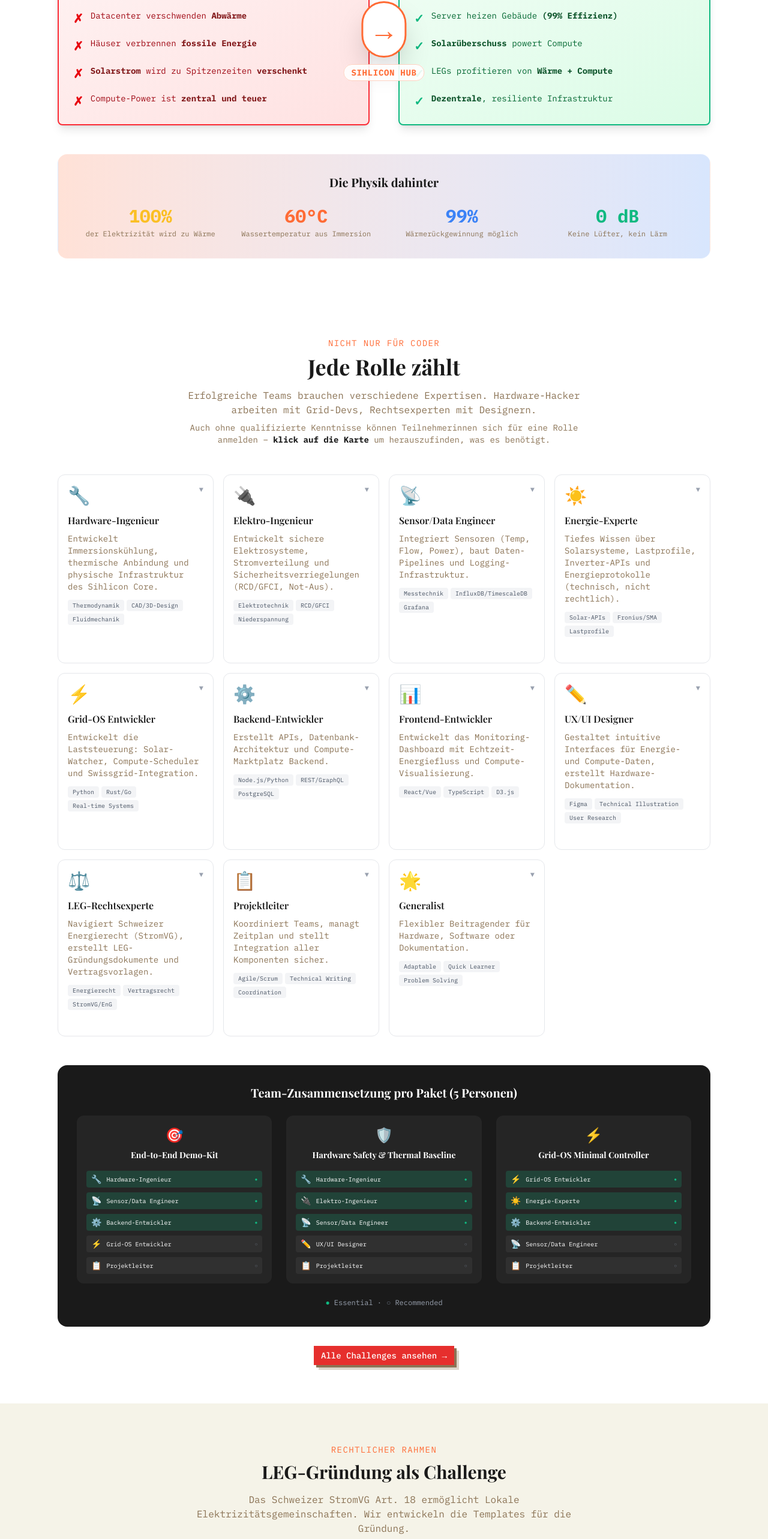
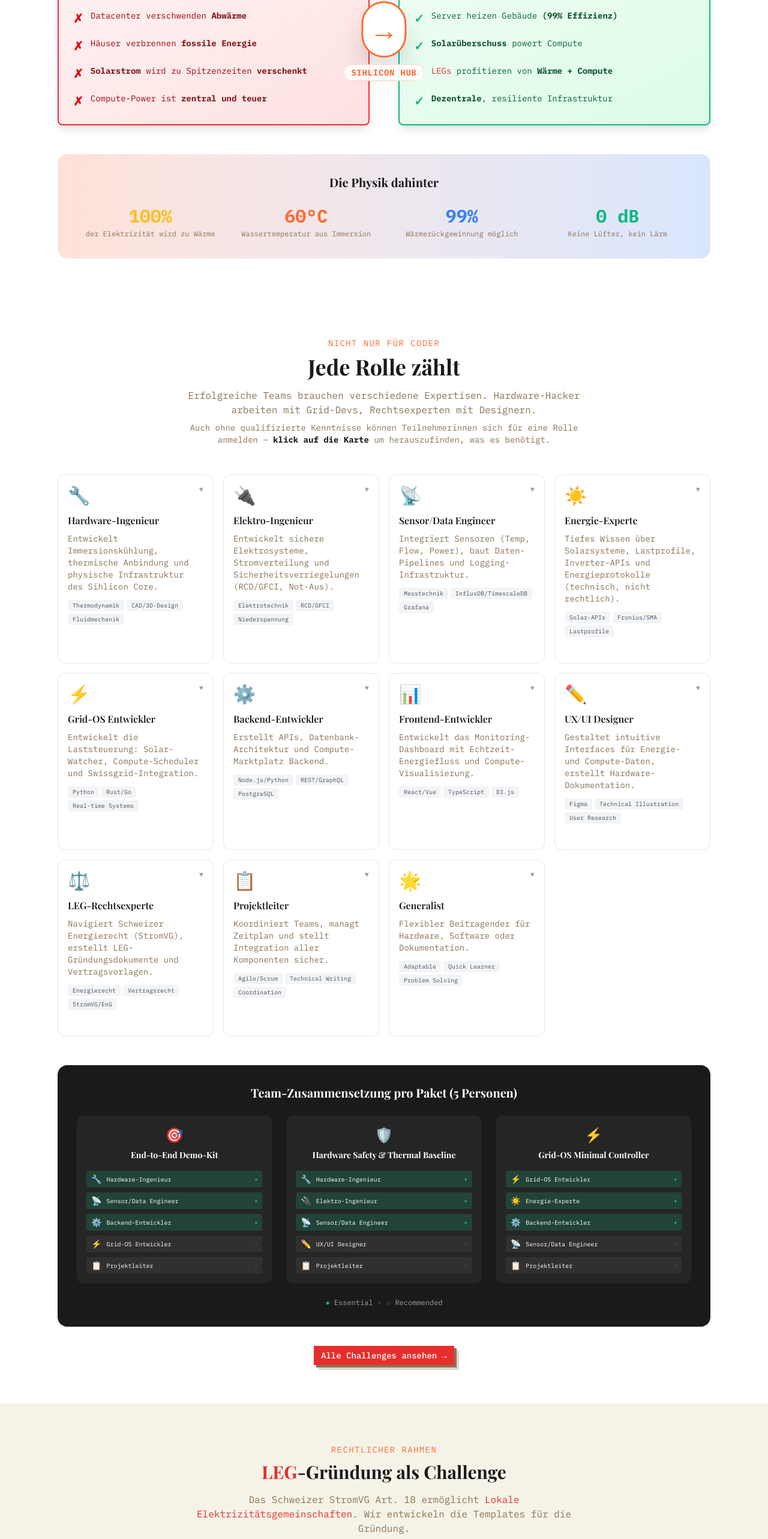
Before and after one commit to wgusta/sihlhack, a Next.js app: page /about in a window 1280 px wide. Shown: the part 891-3457 px from the top of the page at 60% size. Built offline with nearby package versions, Linux system fonts and the light colour scheme.

Commit message:
Link all LEG mentions to /leg

```diff
--- a/app/about/page.tsx
+++ b/app/about/page.tsx
@@ -143,7 +143,9 @@ export default function AboutPage() {
                       </li>
                       <li className="flex items-start gap-3 text-green-800">
                         <span className="text-grid-green mt-0.5 text-xl font-bold">✓</span>
-                        <span className="leading-relaxed">LEGs profitieren von <strong className="text-green-900">Wärme + Compute</strong></span>
+                        <span className="leading-relaxed">
+                          <a href="/leg" className="text-sihl-red hover:underline">LEGs</a> profitieren von <strong className="text-green-900">Wärme + Compute</strong>
+                        </span>
                       </li>
                       <li className="flex items-start gap-3 text-green-800">
                         <span className="text-grid-green mt-0.5 text-xl font-bold">✓</span>
@@ -355,10 +357,10 @@ export default function AboutPage() {
                 Rechtlicher Rahmen
               </span>
               <h2 className="font-display text-3xl font-bold text-brand-black mt-2">
-                LEG-Gründung als Challenge
+                <a href="/leg" className="text-sihl-red hover:underline">LEG</a>-Gründung als Challenge
               </h2>
               <p className="mt-4 text-historic-sepia font-mono max-w-2xl mx-auto">
-                Das Schweizer StromVG Art. 18 ermöglicht Lokale Elektrizitätsgemeinschaften.
+                Das Schweizer StromVG Art. 18 ermöglicht <a href="/leg" className="text-sihl-red hover:underline">Lokale Elektrizitätsgemeinschaften</a>.
                 Wir entwickeln die Templates für die Gründung.
               </p>
             </div>
@@ -367,7 +369,7 @@ export default function AboutPage() {
               <Card>
                 <CardHeader>
                   <CardTitle className="text-lg text-brand-black flex items-center gap-2">
-                    <span>⚖️</span> Was eine LEG ist
+                    <span>⚖️</span> Was eine <a href="/leg" className="text-sihl-red hover:underline">LEG</a> ist
                   </CardTitle>
                 </CardHeader>
                 <CardContent>
@@ -414,7 +416,7 @@ export default function AboutPage() {
                     </li>
                     <li className="flex items-start gap-2">
                       <span className="text-thermal-orange">→</span>
-                      <span>FAQ für zukünftige LEG-Gründer</span>
+                      <span>FAQ für zukünftige <a href="/leg" className="text-sihl-red hover:underline">LEG</a>-Gründer</span>
                     </li>
                   </ul>
                 </CardContent>
@@ -423,11 +425,11 @@ export default function AboutPage() {
 
             <div className="bg-brand-black rounded-2xl p-8">
               <h3 className="font-display text-xl font-bold text-white mb-4">
-                Warum LEG + Compute?
+                Warum <a href="/leg" className="text-thermal-orange hover:underline">LEG</a> + Compute?
               </h3>
               <div className="space-y-3 font-mono text-sm text-gray-300">
                 <p>
-                  <strong className="text-white">Doppelte Monetarisierung:</strong> Die LEG verkauft nicht nur Strom, sondern auch Compute-Zeit und Wärme. Drei Revenue-Streams statt einem.
+                  <strong className="text-white">Doppelte Monetarisierung:</strong> Die <a href="/leg" className="text-thermal-orange hover:underline">LEG</a> verkauft nicht nur Strom, sondern auch Compute-Zeit und Wärme. Drei Revenue-Streams statt einem.
                 </p>
                 <p>
                   <strong className="text-white">Netzstabilität:</strong> Server können bei Überproduktion hochfahren und bei Engpässen drosseln. Perfekt für SDL-Integration mit Swissgrid.
@@ -494,7 +496,7 @@ export default function AboutPage() {
                 </CardHeader>
                 <CardContent>
                   <ul className="space-y-2 text-sm font-mono text-historic-sepia">
-                    <li>• LEG-Gründungsvorlagen</li>
+                    <li>• <a href="/leg" className="text-sihl-red hover:underline">LEG</a>-Gründungsvorlagen</li>
                     <li>• Thermische Berechnungen</li>
                     <li>• API-Dokumentation</li>
                     <li>• Troubleshooting Guides</li>
@@ -575,7 +577,7 @@ export default function AboutPage() {
                     </li>
                     <li className="flex items-start gap-2">
                       <span className="text-grid-green mt-1">✓</span>
-                      <span><strong className="text-white">Commercial Use:</strong> LEGs dürfen damit kommerziell arbeiten</span>
+                      <span><strong className="text-white">Commercial Use:</strong> <a href="/leg" className="text-thermal-orange hover:underline">LEGs</a> dürfen damit kommerziell arbeiten</span>
                     </li>
                     <li className="flex items-start gap-2">
                       <span className="text-grid-green mt-1">✓</span>
@@ -652,7 +654,7 @@ export default function AboutPage() {
                   </div>
                   <div className="space-y-2">
                     <p className="text-grid-green font-semibold">✓ Community profitiert</p>
-                    <p className="text-gray-300 text-xs">Andere LEGs können deine Lösung nachbauen.</p>
+                    <p className="text-gray-300 text-xs">Andere <a href="/leg" className="text-thermal-orange hover:underline">LEGs</a> können deine Lösung nachbauen.</p>
                   </div>
                 </div>
               </div>
@@ -687,7 +689,12 @@ export default function AboutPage() {
                 },
                 {
                   q: 'Was passiert mit dem Prototyp nach dem Hackathon?',
-                  a: 'Nach dem Event gibt es mehrere Wege: (1) Follow-up Hackathon für 1:1 Prototypen, (2) Association & Open Source Governance, (3) LEG DIY-Bauanleitungen, (4) Unternehmen können als zertifizierte Partner Service anbieten. Alle Wege bleiben Open Source und community-getrieben.',
+                  a: (
+                    <>
+                      Nach dem Event gibt es mehrere Wege: (1) Follow-up Hackathon für 1:1 Prototypen, (2) Association & Open Source Governance, (3){' '}
+                      <a href="/leg" className="text-sihl-red hover:underline">LEG</a> DIY-Bauanleitungen, (4) Unternehmen können als zertifizierte Partner Service anbieten. Alle Wege bleiben Open Source und community-getrieben.
+                    </>
+                  ),
                 },
                 {
                   q: 'Wer stellt die Hardware?',
@@ -698,8 +705,16 @@ export default function AboutPage() {
                   a: 'CHF 150 pro Person. Der gesamte Überschuss nach Betriebskosten wird als Preisgeld (35/35/20/10 pro Paket) ausgeschüttet. Vollständige Rückerstattung bei Absage.',
                 },
                 {
-                  q: 'Was ist eine LEG?',
-                  a: 'Eine Lokale Elektrizitätsgemeinschaft ist ein rechtlicher Zusammenschluss nach StromVG Art. 18. Ähnlich wie ein ZEV, aber kann das öffentliche Netz nutzen.',
+                  q: (
+                    <>
+                      Was ist eine <a href="/leg" className="text-sihl-red hover:underline">LEG</a>?
+                    </>
+                  ),
+                  a: (
+                    <>
+                      Eine <a href="/leg" className="text-sihl-red hover:underline">Lokale Elektrizitätsgemeinschaft</a> ist ein rechtlicher Zusammenschluss nach StromVG Art. 18. Ähnlich wie ein ZEV, aber kann das öffentliche Netz nutzen.
+                    </>
+                  ),
                 },
                 {
                   q: 'Muss ich beim Hackathon übernachten?',
@@ -707,7 +722,11 @@ export default function AboutPage() {
                 },
                 {
                   q: 'Was passiert, wenn mein Code später in einem kommerziellen Produkt verwendet wird?',
-                  a: 'Apache 2.0 erlaubt kommerzielle Nutzung – das ist gewollt. LEGs dürfen (und sollen) damit Geld verdienen. Du behältst aber alle Rechte an deinem Original-Code und kannst ihn auch selbst kommerziell nutzen.',
+                  a: (
+                    <>
+                      Apache 2.0 erlaubt kommerzielle Nutzung – das ist gewollt. <a href="/leg" className="text-sihl-red hover:underline">LEGs</a> dürfen (und sollen) damit Geld verdienen. Du behältst aber alle Rechte an deinem Original-Code und kannst ihn auch selbst kommerziell nutzen.
+                    </>
+                  ),
                 },
                 {
                   q: 'Hafte ich, wenn mein Code einen Fehler hat und etwas kaputt geht?',
--- a/app/team/page.tsx
+++ b/app/team/page.tsx
@@ -118,7 +118,8 @@ export default function TeamPage() {
                   Echte Hardware
                 </h3>
                 <p className="font-mono text-sm text-historic-sepia">
-                  Wir bauen keine Demos. Der beste Prototyp wird in einer echten LEG deployed.
+                  Wir bauen keine Demos. Der beste Prototyp wird in einer echten{' '}
+                  <a href="/leg" className="text-sihl-red hover:underline">LEG</a> deployed.
                   Infrastruktur, die tatsächlich läuft.
                 </p>
               </div>
--- a/components/landing/DynamicFundingSection.tsx
+++ b/components/landing/DynamicFundingSection.tsx
@@ -54,7 +54,7 @@ export function DynamicFundingSection() {
             <ul className="space-y-4">
               {[
                 { icon: '🔧', text: 'Echte Hardware zum Anfassen' },
-                { icon: '🏠', text: 'Echter Deployment-Standort (LEG)' },
+                { icon: '🏠', text: <>Echter Deployment-Standort (<a href="/leg" className="text-sihl-red hover:underline">LEG</a>)</> },
                 { icon: '📖', text: '100% Open Source, du behältst alles' },
                 { icon: '🚀', text: 'Prototyp läuft nach dem Hackathon weiter' },
               ].map((item, i) => (
@@ -114,8 +114,8 @@ export function DynamicFundingSection() {
               <div className="inline-flex items-center gap-2 px-4 py-2 bg-grid-green/10 rounded-full">
                 <span className="text-grid-green">✓</span>
                 <span className="font-mono text-sm text-historic-sepia">
-                  <strong>Danach:</strong> Der beste Prototyp wird in einer echten LEG deployed
-                </span>
+                  <strong>Danach:</strong> Der beste Prototyp wird in einer echten <a href="/leg" className="text-sihl-red hover:underline">LEG</a> deployed
+              </span>
               </div>
             </div>
           </div>
--- a/components/landing/EnergyTrilemmaSection.tsx
+++ b/components/landing/EnergyTrilemmaSection.tsx
@@ -39,10 +39,10 @@ export function EnergyTrilemmaSection() {
             Das Energie-Trilemma
           </span>
           <h2 className="font-display text-4xl sm:text-5xl font-bold text-brand-black mt-4">
-            LEGs und die drei Ziele
+            <a href="/leg" className="text-sihl-red hover:underline">LEGs</a> und die drei Ziele
           </h2>
           <p className="mt-4 text-lg text-historic-sepia font-mono max-w-2xl mx-auto">
-            Lokale Elektrizitätsgemeinschaften (LEGs) stehen vor einem fundamentalen Zielkonflikt.
+            <a href="/leg" className="text-sihl-red hover:underline">Lokale Elektrizitätsgemeinschaften (LEGs)</a> stehen vor einem fundamentalen Zielkonflikt.
             Der Sihlicon Hub löst ihn.
           </p>
         </div>
@@ -51,16 +51,19 @@ export function EnergyTrilemmaSection() {
         <div className="max-w-4xl mx-auto mb-16">
           <div className="bg-off-white rounded-2xl p-8 border border-gray-200">
             <h3 className="font-display text-2xl font-bold text-brand-black mb-4">
-              Was ist eine LEG?
+              Was ist eine <a href="/leg" className="text-sihl-red hover:underline">LEG</a>?
             </h3>
             <div className="space-y-4 font-mono text-sm text-historic-sepia">
               <p>
-                Eine <strong className="text-brand-black">Lokale Elektrizitätsgemeinschaft (LEG)</strong> nach
-                StromVG Art. 18 ist ein Zusammenschluss von Produzenten und Konsumenten, die lokal Energie
+                Eine{' '}
+                <a href="/leg" className="text-sihl-red hover:underline">
+                  <strong className="text-brand-black">Lokale Elektrizitätsgemeinschaft (LEG)</strong>
+                </a>{' '}
+                nach StromVG Art. 18 ist ein Zusammenschluss von Produzenten und Konsumenten, die lokal Energie
                 teilen. Ähnlich wie ein ZEV, aber mit der Möglichkeit, das öffentliche Netz zu nutzen.
               </p>
               <p>
-                LEGs ermöglichen Quartieren und Gemeinden, ihre eigene Energie zu produzieren, zu speichern
+                <a href="/leg" className="text-sihl-red hover:underline">LEGs</a> ermöglichen Quartieren und Gemeinden, ihre eigene Energie zu produzieren, zu speichern
                 und zu handeln – unabhängig von grossen Versorgern.
               </p>
             </div>
@@ -279,7 +282,7 @@ export function EnergyTrilemmaSection() {
                   Autonomie stärken
                 </h4>
                 <p className="font-mono text-xs text-white/90">
-                  LEGs werden unabhängiger durch eigene Compute-Infrastruktur
+                  <a href="/leg" className="text-sihl-red hover:underline">LEGs</a> werden unabhängiger durch eigene Compute-Infrastruktur
                 </p>
               </div>
             </div>
--- a/components/landing/HeroSection.tsx
+++ b/components/landing/HeroSection.tsx
@@ -124,7 +124,9 @@ export function HeroSection() {
                     Energie-Visionäre
                   </h3>
                   <p className="text-sm text-gray-400 font-mono">
-                    Du denkst in LEGs und dezentraler Infrastruktur. Du willst beweisen,
+                    Du denkst in{' '}
+                    <a href="/leg" className="text-sihl-red hover:underline">LEGs</a>
+                    {' '}und dezentraler Infrastruktur. Du willst beweisen,
                     dass lokale Energieautonomie funktioniert.
                   </p>
                 </div>
```
